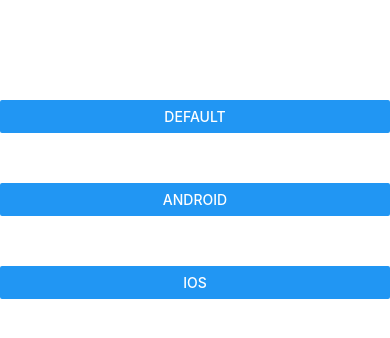
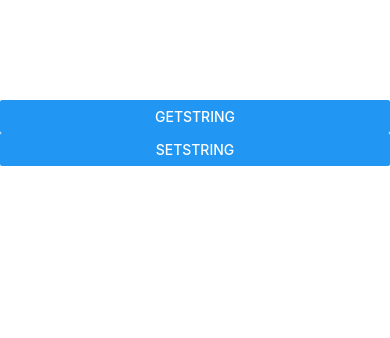
Before and after one commit to arqhive/react-native-exp, a React Native app: screen / in a window 390 px wide. Shown: the top 338 px of the page. Built offline with nearby package versions, Linux system fonts and the light colour scheme.

Commit message:
Clipboard

```diff
--- a/App.js
+++ b/App.js
@@ -1,5 +1,5 @@
 import React, {Component} from 'react';
-import Compo from './components/Alert';
+import Compo from './components/Clipboard';
 
 export default class App extends Component {
   render() {
--- /dev/null
+++ b/components/Clipboard.js
@@ -0,0 +1,31 @@
+import React from 'react';
+import {View, Button, Clipboard} from 'react-native';
+
+// 기본적인 버튼은 Confirm 버튼만 난옴
+// iOS 에서는 버튼을 여러게 지정 할 수 있으며, 각 버튼은 default, cancel, destructive 스타일 중 하나이다.
+
+// Android 에서는 최대 3개의 버튼을 지정할 수 있다.
+// Android에는 netural, negative, positive 버튼 개념이 있음
+// 하나의 버튼을 지정하면 'Ok'
+// 두개의 버튼을 지정하면 'Cancel', 'Ok'
+// 세개의 버튼을 지정하면 'Later', 'Cancel', 'Ok'
+// 안드로이드에서는 알림 상자 외부를 탭하면 Alert이 해제된다.
+// cancelabel: false를 제공하여 해제 동작을 모두 사용하지 않을수도 있다.
+// static alert(title, message?, buttons?, options? type?)
+export default function App() {
+  const getString = () => {
+    Clipboard.getString().then((value, reject) => alert(value, reject));
+    // const content = await Clipboard.getString();
+  };
+
+  const setString = () => {
+    Clipboard.setString('Hello world');
+  };
+
+  return (
+    <View style={{marginTop: 100}}>
+      <Button title="getString" onPress={getString} />
+      <Button title="setString" onPress={setString} />
+    </View>
+  );
+}
```
